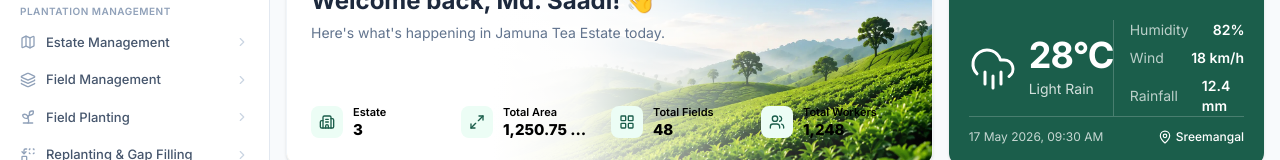
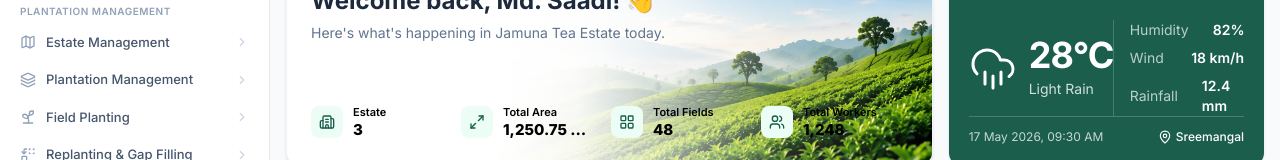
Before and after one commit to JamunaTech21-Software/rupai-erp-frontend, a React (Vite) app: page / in a window 1280 px wide. Shown: the part 120-280 px from the top of the page. Built offline with nearby package versions, Linux system fonts and the light colour scheme; some icons are missing.

Commit message:
feat: add Plantation Management tabs and routing structure

```diff
--- a/src/App.jsx
+++ b/src/App.jsx
@@ -7,6 +7,11 @@ import DivisionAndSection from "./pages/DivisionAndSection";
 import MapAndGISTracking from "./pages/MapAndGISTracking";
 import LandAndLeaseManagement from "./pages/LandAndLeaseManagement";
 import FieldOrBlockManagement from "./pages/FieldOrBlockManagement";
+import NurseryManagement from "./pages/PlantationManagement/NurseryManagement";
+import FieldManagement from "./pages/PlantationManagement/FieldManagement";
+import ReplantingAndGapFilling from "./pages/PlantationManagement/ReplantingAndGapFilling";
+import PlantCensus from "./pages/PlantationManagement/PlantCensus";
+import BushRegister from "./pages/PlantationManagement/BushRegister";
 
 const router = createBrowserRouter([
   {
@@ -58,6 +63,43 @@ const router = createBrowserRouter([
         },
       },
 
+      // Plantation Management
+      {
+        path: "nursery-management",
+        element: <NurseryManagement />,
+        handle: {
+          title: "Nursery Management",
+        },
+      },
+      {
+        path: "field-management",
+        element: <FieldManagement />,
+        handle: {
+          title: "Field Management",
+        },
+      },
+      {
+        path: "replanting-&-gap-filling",
+        element: <ReplantingAndGapFilling />,
+        handle: {
+          title: "Replanting & Gap Filling",
+        },
+      },
+      {
+        path: "plant-census",
+        element: <PlantCensus />,
+        handle: {
+          title: "Plant Census",
+        },
+      },
+      {
+        path: "bush-register",
+        element: <BushRegister />,
+        handle: {
+          title: "Bush register",
+        },
+      },
+
       // User Administration
       {
         path: "user-management",
--- /dev/null
+++ b/src/components/plantationManagementTab/PlantationManagementTabs.jsx
@@ -0,0 +1,31 @@
+import { NavLink } from "react-router-dom";
+import { plantationManagementTabs } from "../../data/plantationManagementData";
+
+const PlantationManagementTabs = () => {
+  return (
+    <div className='rounded-xl border border-gray-200 bg-white p-3 shadow-sm'>
+      <div className='flex gap-2'>
+        {plantationManagementTabs.map((tab, index) => (
+          <NavLink
+            key={tab.id}
+            to={tab.path}
+            className={({ isActive }) =>
+              `flex-1 rounded-lg border px-6 py-3 text-center text-sm font-semibold transition-all duration-200
+              ${
+                isActive
+                  ? "border-[#0B5D2A] bg-green-900 text-white shadow-sm"
+                  : "border-gray-200 bg-white text-gray-700 hover:border-[#0B5D2A] hover:bg-green-50 hover:text-[#0B5D2A]"
+              }`
+            }
+          >
+            <span className='mr-1 font-bold'>{index + 1}.</span>
+
+            {tab.label}
+          </NavLink>
+        ))}
+      </div>
+    </div>
+  );
+};
+
+export default PlantationManagementTabs;
--- a/src/data/dashboardData.js
+++ b/src/data/dashboardData.js
@@ -40,14 +40,36 @@ export const navSections = [
         ],
       },
       {
-        id: "field-mgmt",
-        label: "Field Management",
+        id: "Plantation-mgmt",
+        label: "Plantation Management",
         icon: "Layers",
         expandable: true,
         children: [
-          { id: "field-list", label: "Field List" },
-          { id: "add-field", label: "Add Field" },
-          { id: "field-types", label: "Field Types" },
+          {
+            id: "nursery-management",
+            label: "Nursery Management",
+            path: "/nursery-management",
+          },
+          {
+            id: "field-management",
+            label: "Field Management",
+            path: "/field-management",
+          },
+          {
+            id: "replantin-&-gap-filling",
+            label: "Replanting & Gap Filling",
+            path: "/replantin-&-gap-filling",
+          },
+          {
+            id: "plant-census",
+            label: "Plant Census",
+            path: "/plant-census",
+          },
+          {
+            id: "bush-register",
+            label: "Bush Register",
+            path: "/bush-register",
+          },
         ],
       },
       {
--- /dev/null
+++ b/src/data/plantationManagementData.js
@@ -0,0 +1,27 @@
+export const plantationManagementTabs = [
+  {
+    id: 1,
+    label: "Nursery Management",
+    path: "/nursery-management",
+  },
+  {
+    id: 2,
+    label: "Field Management",
+    path: "/field-management",
+  },
+  {
+    id: 3,
+    label: "Replanting & Gap Filling",
+    path: "/replanting-&-gap-filling",
+  },
+  {
+    id: 4,
+    label: "Plant Census",
+    path: "/plant-census",
+  },
+  {
+    id: 5,
+    label: "Bush Register",
+    path: "/bush-register",
+  },
+];
--- /dev/null
+++ b/src/pages/PlantationManagement/BushRegister.jsx
@@ -0,0 +1,12 @@
+import React from "react";
+import PlantationManagementTabs from "../../components/plantationManagementTab/PlantationManagementTabs";
+
+const BushRegister = () => {
+  return (
+    <div>
+      <PlantationManagementTabs />
+    </div>
+  );
+};
+
+export default BushRegister;
--- /dev/null
+++ b/src/pages/PlantationManagement/FieldManagement.jsx
@@ -0,0 +1,12 @@
+import React from "react";
+import PlantationManagementTabs from "../../components/plantationManagementTab/PlantationManagementTabs";
+
+const FieldManagement = () => {
+  return (
+    <div>
+      <PlantationManagementTabs />
+    </div>
+  );
+};
+
+export default FieldManagement;
--- /dev/null
+++ b/src/pages/PlantationManagement/NurseryManagement.jsx
@@ -0,0 +1,13 @@
+import PlantationManagementTabs from "../../components/plantationManagementTab/PlantationManagementTabs";
+
+const NurseryManagement = () => {
+  return (
+    <div className='space-y-6'>
+      <PlantationManagementTabs />
+
+      {/* Rest of page */}
+    </div>
+  );
+};
+
+export default NurseryManagement;
--- /dev/null
+++ b/src/pages/PlantationManagement/PlantCensus.jsx
@@ -0,0 +1,12 @@
+import React from "react";
+import PlantationManagementTabs from "../../components/plantationManagementTab/PlantationManagementTabs";
+
+const PlantCensus = () => {
+  return (
+    <div>
+      <PlantationManagementTabs />
+    </div>
+  );
+};
+
+export default PlantCensus;
--- /dev/null
+++ b/src/pages/PlantationManagement/ReplantingAndGapFilling.jsx
@@ -0,0 +1,13 @@
+import React from "react";
+import PlantationManagementTabs from "../../components/plantationManagementTab/PlantationManagementTabs";
+
+const ReplantingAndGapFilling = () => {
+  return (
+    <div>
+      <PlantationManagementTabs />
+      hi
+    </div>
+  );
+};
+
+export default ReplantingAndGapFilling;
```
